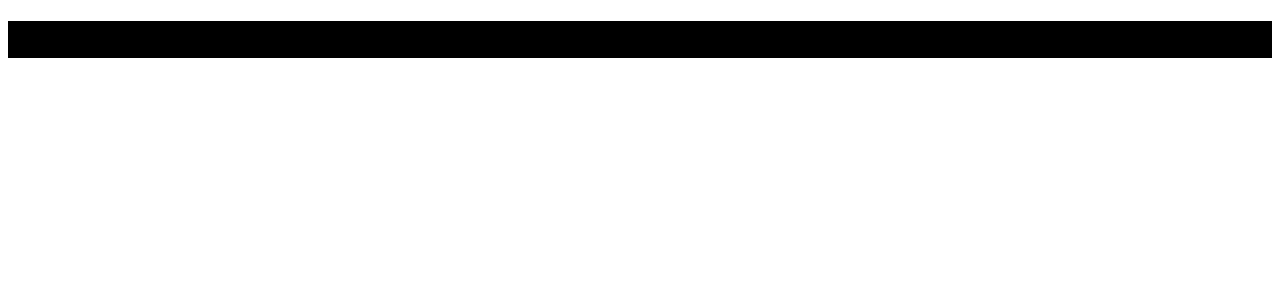
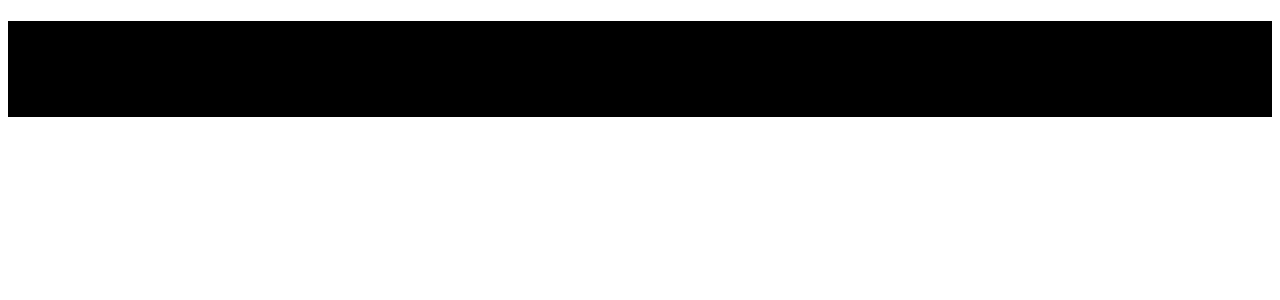
Before and after one commit to maizeecode/validation, a React (Vite) app: page / in a window 1280 px wide. Shown: the top 300 px of the page. Built offline with nearby package versions, Linux system fonts and the light colour scheme.

Commit message:
feat: new line

```diff
--- a/src/components/app/app.tsx
+++ b/src/components/app/app.tsx
@@ -8,6 +8,7 @@ export function App() {
   return (
     <StyledApp>
       <h1>My new apps</h1>
+      <h1>My new apps</h1>
     </StyledApp>
   );
 }
```
